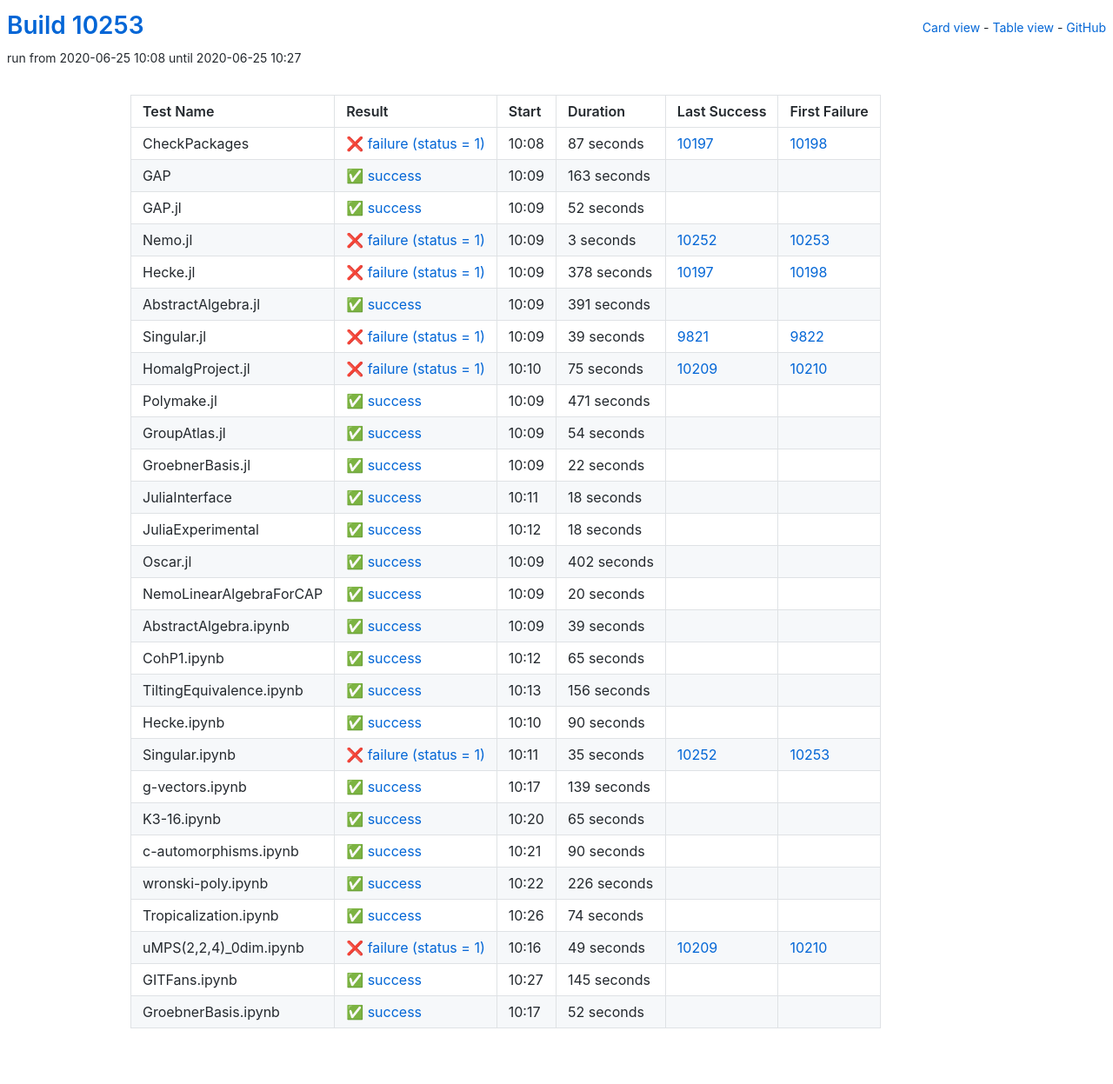
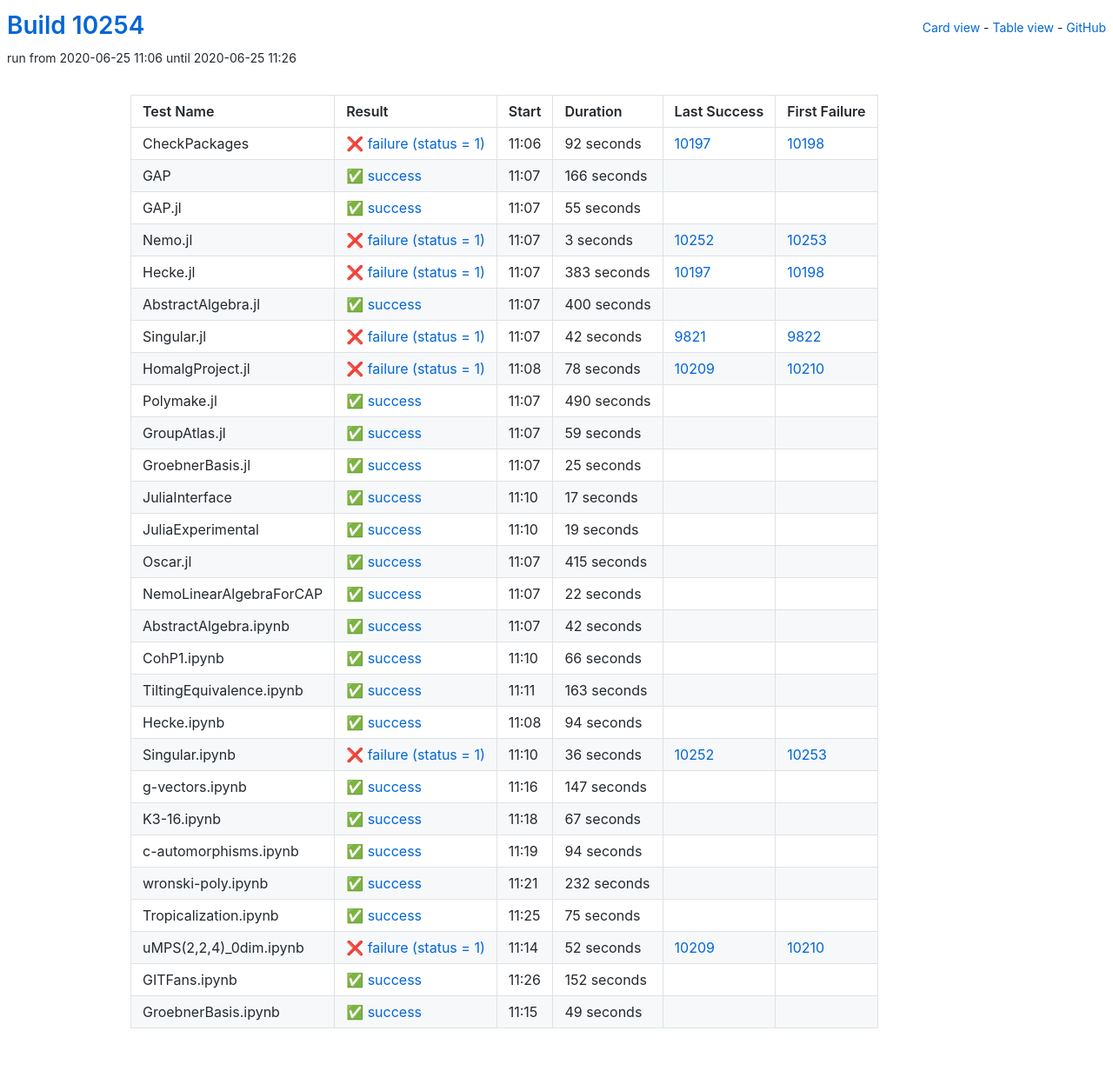
Before and after one commit to oscar-system/oscar-ci-status, a Jekyll site: the page built from table.html, in a window 1280 px wide. Shown: the whole page at 87% size. Built offline with Jekyll 4.4.1, drawn with Linux system fonts in a browser that asks for light colours.

Commit message:
Build #10254

```diff
--- a/_data/ci.yml
+++ b/_data/ci.yml
@@ -1,6 +1,6 @@
 ---
-build: 10253
-build_url: https://oscarci.mathematik.uni-kl.de/job/oscar/10253/
+build: 10254
+build_url: https://oscarci.mathematik.uni-kl.de/job/oscar/10254/
 job: oscar
 organization: oscar-system
 repo: oscar-ci-status
@@ -8,44 +8,44 @@ repourl: https://github.com/oscar-system/oscar-ci-status
 tests:
 - name: CheckPackages
   id: checkpackages
-  log: https://oscarci.mathematik.uni-kl.de/job/oscar/10253/artifact/logs/build-10253/CheckPackages.log
-  start: 2020-06-25 10:08
+  log: https://oscarci.mathematik.uni-kl.de/job/oscar/10254/artifact/logs/build-10254/CheckPackages.log
+  start: 2020-06-25 11:06
   success: false
   exitcode: 1
   status: failure
-  duration: 87
+  duration: 92
   last_success: 10197
   last_success_url: https://oscarci.mathematik.uni-kl.de/job/oscar/10197/
   first_failure: 10198
   first_failure_url: https://oscarci.mathematik.uni-kl.de/job/oscar/10198/
 - name: GAP
   id: gap
-  log: https://oscarci.mathematik.uni-kl.de/job/oscar/10253/artifact/logs/build-10253/GAP.log
-  start: 2020-06-25 10:09
+  log: https://oscarci.mathematik.uni-kl.de/job/oscar/10254/artifact/logs/build-10254/GAP.log
+  start: 2020-06-25 11:07
   success: true
   exitcode: 0
   status: success
-  duration: 163
+  duration: 166
   last_success: false
   last_success_url:
   first_failure: false
   first_failure_url:
 - name: GAP.jl
   id: gap-jl
-  log: https://oscarci.mathematik.uni-kl.de/job/oscar/10253/artifact/logs/build-10253/GAP.jl.log
-  start: 2020-06-25 10:09
+  log: https://oscarci.mathematik.uni-kl.de/job/oscar/10254/artifact/logs/build-10254/GAP.jl.log
+  start: 2020-06-25 11:07
   success: true
   exitcode: 0
   status: success
-  duration: 52
+  duration: 55
   last_success: false
   last_success_url:
   first_failure: false
   first_failure_url:
 - name: Nemo.jl
   id: nemo-jl
-  log: https://oscarci.mathematik.uni-kl.de/job/oscar/10253/artifact/logs/build-10253/Nemo.jl.log
-  start: 2020-06-25 10:09
+  log: https://oscarci.mathematik.uni-kl.de/job/oscar/10254/artifact/logs/build-10254/Nemo.jl.log
+  start: 2020-06-25 11:07
   success: false
   exitcode: 1
   status: failure
@@ -56,80 +56,128 @@ tests:
   first_failure_url: https://oscarci.mathematik.uni-kl.de/job/oscar/10253/
 - name: Hecke.jl
   id: hecke-jl
-  log: https://oscarci.mathematik.uni-kl.de/job/oscar/10253/artifact/logs/build-10253/Hecke.jl.log
-  start: 2020-06-25 10:09
+  log: https://oscarci.mathematik.uni-kl.de/job/oscar/10254/artifact/logs/build-10254/Hecke.jl.log
+  start: 2020-06-25 11:07
   success: false
   exitcode: 1
   status: failure
-  duration: 378
+  duration: 383
   last_success: 10197
   last_success_url: https://oscarci.mathematik.uni-kl.de/job/oscar/10197/
   first_failure: 10198
   first_failure_url: https://oscarci.mathematik.uni-kl.de/job/oscar/10198/
 - name: AbstractAlgebra.jl
   id: abstractalgebra-jl
-  log: https://oscarci.mathematik.uni-kl.de/job/oscar/10253/artifact/logs/build-10253/AbstractAlgebra.jl.log
-  start: 2020-06-25 10:09
+  log: https://oscarci.mathematik.uni-kl.de/job/oscar/10254/artifact/logs/build-10254/AbstractAlgebra.jl.log
+  start: 2020-06-25 11:07
   success: true
   exitcode: 0
   status: success
-  duration: 391
+  duration: 400
   last_success: false
   last_success_url:
   first_failure: false
   first_failure_url:
 - name: Singular.jl
   id: singular-jl
-  log: https://oscarci.mathematik.uni-kl.de/job/oscar/10253/artifact/logs/build-10253/Singular.jl.log
-  start: 2020-06-25 10:09
+  log: https://oscarci.mathematik.uni-kl.de/job/oscar/10254/artifact/logs/build-10254/Singular.jl.log
+  start: 2020-06-25 11:07
   success: false
   exitcode: 1
   status: failure
-  duration: 39
+  duration: 42
   last_success: 9821
   last_success_url: https://oscarci.mathematik.uni-kl.de/job/oscar/9821/
   first_failure: 9822
   first_failure_url: https://oscarci.mathematik.uni-kl.de/job/oscar/9822/
 - name: HomalgProject.jl
   id: homalgproject-jl
-  log: https://oscarci.mathematik.uni-kl.de/job/oscar/10253/artifact/logs/build-10253/HomalgProject.jl.log
-  start: 2020-06-25 10:10
+  log: https://oscarci.mathematik.uni-kl.de/job/oscar/10254/artifact/logs/build-10254/HomalgProject.jl.log
+  start: 2020-06-25 11:08
   success: false
   exitcode: 1
   status: failure
-  duration: 75
+  duration: 78
   last_success: 10209
   last_success_url: https://oscarci.mathematik.uni-kl.de/job/oscar/10209/
   first_failure: 10210
   first_failure_url: https://oscarci.mathematik.uni-kl.de/job/oscar/10210/
 - name: Polymake.jl
   id: polymake-jl
-  log: https://oscarci.mathematik.uni-kl.de/job/oscar/10253/artifact/logs/build-10253/Polymake.jl.log
-  start: 2020-06-25 10:09
+  log: https://oscarci.mathematik.uni-kl.de/job/oscar/10254/artifact/logs/build-10254/Polymake.jl.log
+  start: 2020-06-25 11:07
   success: true
   exitcode: 0
   status: success
-  duration: 471
+  duration: 490
   last_success: false
   last_success_url:
   first_failure: false
   first_failure_url:
 - name: GroupAtlas.jl
   id: groupatlas-jl
-  log: https://oscarci.mathematik.uni-kl.de/job/oscar/10253/artifact/logs/build-10253/GroupAtlas.jl.log
-  start: 2020-06-25 10:09
+  log: https://oscarci.mathematik.uni-kl.de/job/oscar/10254/artifact/logs/build-10254/GroupAtlas.jl.log
+  start: 2020-06-25 11:07
   success: true
   exitcode: 0
   status: success
-  duration: 54
+  duration: 59
   last_success: false
   last_success_url:
   first_failure: false
   first_failure_url:
 - name: GroebnerBasis.jl
   id: groebnerbasis-jl
-  log: https://oscarci.mathematik.uni-kl.de/job/oscar/10253/artifact/logs/build-10253/GroebnerBasis.jl.log
-  start: 2020-06-25 10:09
+  log: https://oscarci.mathematik.uni-kl.de/job/oscar/10254/artifact/logs/build-10254/GroebnerBasis.jl.log
+  start: 2020-06-25 11:07
+  success: true
+  exitcode: 0
+  status: success
+  duration: 25
+  last_success: false
+  last_success_url:
+  first_failure: false
+  first_failure_url:
+- name: JuliaInterface
+  id: juliainterface
+  log: https://oscarci.mathematik.uni-kl.de/job/oscar/10254/artifact/logs/build-10254/JuliaInterface.log
+  start: 2020-06-25 11:10
+  success: true
+  exitcode: 0
+  status: success
+  duration: 17
+  last_success: false
+  last_success_url:
+  first_failure: false
+  first_failure_url:
+- name: JuliaExperimental
+  id: juliaexperimental
+  log: https://oscarci.mathematik.uni-kl.de/job/oscar/10254/artifact/logs/build-10254/JuliaExperimental.log
+  start: 2020-06-25 11:10
+  success: true
+  exitcode: 0
+  status: success
+  duration: 19
+  last_success: false
+  last_success_url:
+  first_failure: false
+  first_failure_url:
+- name: Oscar.jl
+  id: oscar-jl
+  log: https://oscarci.mathematik.uni-kl.de/job/oscar/10254/artifact/logs/build-10254/Oscar.jl.log
+  start: 2020-06-25 11:07
+  success: true
+  exitcode: 0
+  status: success
+  duration: 415
+  last_success: false
+  last_success_url:
+  first_failure: false
+  first_failure_url:
+- name: NemoLinearAlgebraForCAP
+  id: nemolinearalgebraforcap
+  log: https://oscarci.mathematik.uni-kl.de/job/oscar/10254/artifact/logs/build-10254/NemoLinearAlgebraForCAP.log
+  start: 2020-06-25 11:07
   success: true
   exitcode: 0
   status: success
@@ -138,206 +186,158 @@ tests:
   last_success_url:
   first_failure: false
   first_failure_url:
-- name: JuliaInterface
-  id: juliainterface
-  log: https://oscarci.mathematik.uni-kl.de/job/oscar/10253/artifact/logs/build-10253/JuliaInterface.log
-  start: 2020-06-25 10:11
+- name: AbstractAlgebra.ipynb
+  id: abstractalgebra-ipynb
+  log: https://oscarci.mathematik.uni-kl.de/job/oscar/10254/artifact/logs/build-10254/AbstractAlgebra.ipynb.log
+  start: 2020-06-25 11:07
   success: true
   exitcode: 0
   status: success
-  duration: 18
-  last_success: false
-  last_success_url:
-  first_failure: false
-  first_failure_url:
-- name: JuliaExperimental
-  id: juliaexperimental
-  log: https://oscarci.mathematik.uni-kl.de/job/oscar/10253/artifact/logs/build-10253/JuliaExperimental.log
-  start: 2020-06-25 10:12
-  success: true
-  exitcode: 0
-  status: success
-  duration: 18
-  last_success: false
-  last_success_url:
-  first_failure: false
-  first_failure_url:
-- name: Oscar.jl
-  id: oscar-jl
-  log: https://oscarci.mathematik.uni-kl.de/job/oscar/10253/artifact/logs/build-10253/Oscar.jl.log
-  start: 2020-06-25 10:09
-  success: true
-  exitcode: 0
-  status: success
-  duration: 402
-  last_success: false
-  last_success_url:
-  first_failure: false
-  first_failure_url:
-- name: NemoLinearAlgebraForCAP
-  id: nemolinearalgebraforcap
-  log: https://oscarci.mathematik.uni-kl.de/job/oscar/10253/artifact/logs/build-10253/NemoLinearAlgebraForCAP.log
-  start: 2020-06-25 10:09
-  success: true
-  exitcode: 0
-  status: success
-  duration: 20
-  last_success: false
-  last_success_url:
-  first_failure: false
-  first_failure_url:
-- name: AbstractAlgebra.ipynb
-  id: abstractalgebra-ipynb
-  log: https://oscarci.mathematik.uni-kl.de/job/oscar/10253/artifact/logs/build-10253/AbstractAlgebra.ipynb.log
-  start: 2020-06-25 10:09
-  success: true
-  exitcode: 0
-  status: success
-  duration: 39
+  duration: 42
   last_success: false
   last_success_url:
   first_failure: false
   first_failure_url:
 - name: CohP1.ipynb
   id: cohp1-ipynb
-  log: https://oscarci.mathematik.uni-kl.de/job/oscar/10253/artifact/logs/build-10253/CohP1.ipynb.log
-  start: 2020-06-25 10:12
+  log: https://oscarci.mathematik.uni-kl.de/job/oscar/10254/artifact/logs/build-10254/CohP1.ipynb.log
+  start: 2020-06-25 11:10
   success: true
   exitcode: 0
   status: success
-  duration: 65
+  duration: 66
   last_success: false
   last_success_url:
   first_failure: false
   first_failure_url:
 - name: TiltingEquivalence.ipynb
   id: tiltingequivalence-ipynb
-  log: https://oscarci.mathematik.uni-kl.de/job/oscar/10253/artifact/logs/build-10253/TiltingEquivalence.ipynb.log
-  start: 2020-06-25 10:13
+  log: https://oscarci.mathematik.uni-kl.de/job/oscar/10254/artifact/logs/build-10254/TiltingEquivalence.ipynb.log
+  start: 2020-06-25 11:11
   success: true
   exitcode: 0
   status: success
-  duration: 156
+  duration: 163
   last_success: false
   last_success_url:
   first_failure: false
   first_failure_url:
 - name: Hecke.ipynb
   id: hecke-ipynb
-  log: https://oscarci.mathematik.uni-kl.de/job/oscar/10253/artifact/logs/build-10253/Hecke.ipynb.log
-  start: 2020-06-25 10:10
+  log: https://oscarci.mathematik.uni-kl.de/job/oscar/10254/artifact/logs/build-10254/Hecke.ipynb.log
+  start: 2020-06-25 11:08
   success: true
   exitcode: 0
   status: success
-  duration: 90
+  duration: 94
   last_success: false
   last_success_url:
   first_failure: false
   first_failure_url:
 - name: Singular.ipynb
   id: singular-ipynb
-  log: https://oscarci.mathematik.uni-kl.de/job/oscar/10253/artifact/logs/build-10253/Singular.ipynb.log
-  start: 2020-06-25 10:11
+  log: https://oscarci.mathematik.uni-kl.de/job/oscar/10254/artifact/logs/build-10254/Singular.ipynb.log
+  start: 2020-06-25 11:10
   success: false
   exitcode: 1
   status: failure
-  duration: 35
+  duration: 36
   last_success: 10252
   last_success_url: https://oscarci.mathematik.uni-kl.de/job/oscar/10252/
   first_failure: 10253
   first_failure_url: https://oscarci.mathematik.uni-kl.de/job/oscar/10253/
 - name: g-vectors.ipynb
   id: g-vectors-ipynb
-  log: https://oscarci.mathematik.uni-kl.de/job/oscar/10253/artifact/logs/build-10253/g-vectors.ipynb.log
-  start: 2020-06-25 10:17
+  log: https://oscarci.mathematik.uni-kl.de/job/oscar/10254/artifact/logs/build-10254/g-vectors.ipynb.log
+  start: 2020-06-25 11:16
   success: true
   exitcode: 0
   status: success
-  duration: 139
+  duration: 147
   last_success: false
   last_success_url:
   first_failure: false
   first_failure_url:
 - name: K3-16.ipynb
   id: k3-16-ipynb
-  log: https://oscarci.mathematik.uni-kl.de/job/oscar/10253/artifact/logs/build-10253/K3-16.ipynb.log
-  start: 2020-06-25 10:20
+  log: https://oscarci.mathematik.uni-kl.de/job/oscar/10254/artifact/logs/build-10254/K3-16.ipynb.log
+  start: 2020-06-25 11:18
   success: true
   exitcode: 0
   status: success
-  duration: 65
+  duration: 67
   last_success: false
   last_success_url:
   first_failure: false
   first_failure_url:
 - name: c-automorphisms.ipynb
   id: c-automorphisms-ipynb
-  log: https://oscarci.mathematik.uni-kl.de/job/oscar/10253/artifact/logs/build-10253/c-automorphisms.ipynb.log
-  start: 2020-06-25 10:21
+  log: https://oscarci.mathematik.uni-kl.de/job/oscar/10254/artifact/logs/build-10254/c-automorphisms.ipynb.log
+  start: 2020-06-25 11:19
   success: true
   exitcode: 0
   status: success
-  duration: 90
+  duration: 94
   last_success: false
   last_success_url:
   first_failure: false
   first_failure_url:
 - name: wronski-poly.ipynb
   id: wronski-poly-ipynb
-  log: https://oscarci.mathematik.uni-kl.de/job/oscar/10253/artifact/logs/build-10253/wronski-poly.ipynb.log
-  start: 2020-06-25 10:22
+  log: https://oscarci.mathematik.uni-kl.de/job/oscar/10254/artifact/logs/build-10254/wronski-poly.ipynb.log
+  start: 2020-06-25 11:21
   success: true
   exitcode: 0
   status: success
-  duration: 226
+  duration: 232
   last_success: false
   last_success_url:
   first_failure: false
   first_failure_url:
 - name: Tropicalization.ipynb
   id: tropicalization-ipynb
-  log: https://oscarci.mathematik.uni-kl.de/job/oscar/10253/artifact/logs/build-10253/Tropicalization.ipynb.log
-  start: 2020-06-25 10:26
+  log: https://oscarci.mathematik.uni-kl.de/job/oscar/10254/artifact/logs/build-10254/Tropicalization.ipynb.log
+  start: 2020-06-25 11:25
   success: true
   exitcode: 0
   status: success
-  duration: 74
+  duration: 75
   last_success: false
   last_success_url:
   first_failure: false
   first_failure_url:
 - name: uMPS(2,2,4)_0dim.ipynb
   id: umps-2-2-4-0dim-ipynb
-  log: https://oscarci.mathematik.uni-kl.de/job/oscar/10253/artifact/logs/build-10253/uMPS-2-2-4-_0dim.ipynb.log
-  start: 2020-06-25 10:16
+  log: https://oscarci.mathematik.uni-kl.de/job/oscar/10254/artifact/logs/build-10254/uMPS-2-2-4-_0dim.ipynb.log
+  start: 2020-06-25 11:14
   success: false
   exitcode: 1
   status: failure
-  duration: 49
+  duration: 52
   last_success: 10209
   last_success_url: https://oscarci.mathematik.uni-kl.de/job/oscar/10209/
   first_failure: 10210
   first_failure_url: https://oscarci.mathematik.uni-kl.de/job/oscar/10210/
 - name: GITFans.ipynb
   id: gitfans-ipynb
-  log: https://oscarci.mathematik.uni-kl.de/job/oscar/10253/artifact/logs/build-10253/GITFans.ipynb.log
-  start: 2020-06-25 10:27
+  log: https://oscarci.mathematik.uni-kl.de/job/oscar/10254/artifact/logs/build-10254/GITFans.ipynb.log
+  start: 2020-06-25 11:26
   success: true
   exitcode: 0
   status: success
-  duration: 145
+  duration: 152
   last_success: false
   last_success_url:
   first_failure: false
   first_failure_url:
 - name: GroebnerBasis.ipynb
   id: groebnerbasis-ipynb
-  log: https://oscarci.mathematik.uni-kl.de/job/oscar/10253/artifact/logs/build-10253/GroebnerBasis.ipynb.log
-  start: 2020-06-25 10:17
+  log: https://oscarci.mathematik.uni-kl.de/job/oscar/10254/artifact/logs/build-10254/GroebnerBasis.ipynb.log
+  start: 2020-06-25 11:15
   success: true
   exitcode: 0
   status: success
-  duration: 52
+  duration: 49
   last_success: false
   last_success_url:
   first_failure: false
```
Also changed, not shown: README.md.
